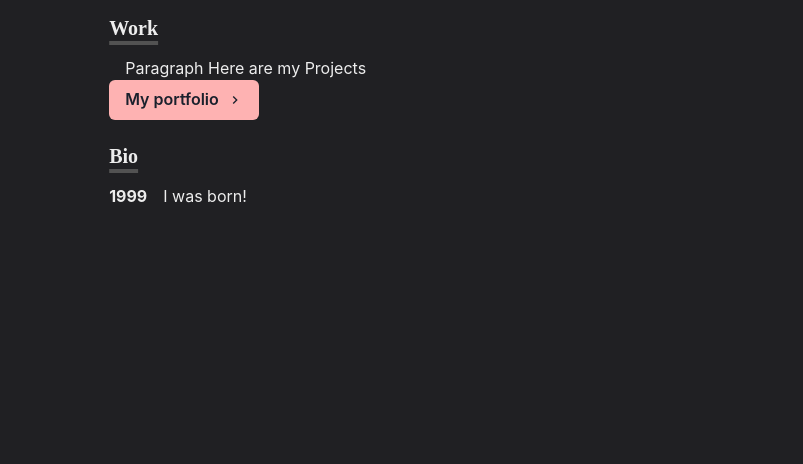
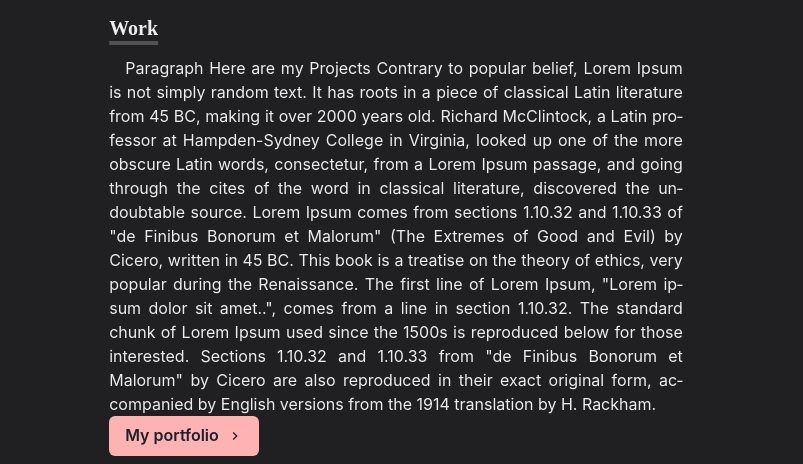
Before and after one commit to RiyaNegi/Portfolio, a Next.js app: page / in a window 1280 px wide. Shown: the part 337-801 px from the top of the page, without its empty margins (244-1047 px from the left). Built offline with nearby package versions, Linux system fonts and the light colour scheme.

Commit message:
Implement page transitions

```diff
--- /dev/null
+++ b/components/layouts/article.js
@@ -0,0 +1,30 @@
+import { motion } from 'framer-motion'
+import Head from 'next/head'
+import { GridItemStyle } from '../grid-item'
+
+const variants = {
+  hidden: { x: 0, opacity: 0, y: 20 },
+  enter: { x: 0, opacity: 1, y: 0 },
+  exit: { x: 0, opacity: 0, y: 20 }
+}
+
+const Layout = ({ children, title }) => {
+  return (
+    <motion.article
+      initial="hidden"
+      animate="enter"
+      exit="exit"
+      variants={variants}
+    >
+      {title && (
+        <Head>
+          <title>{title} - Riya Negi</title>
+        </Head>
+      )}
+      {children}
+      <GridItemStyle />
+    </motion.article>
+  )
+}
+
+export default Layout
--- a/pages/_app.js
+++ b/pages/_app.js
@@ -1,6 +1,7 @@
 import { ChakraProvider, ColorModeScript } from '@chakra-ui/react'
 import Layout from '../components/layouts/main'
 import theme from '../lib/theme'
+import { AnimatePresence } from 'framer-motion'
 
 const Website = ({ Component, pageProps, router }) => {
   return (
@@ -8,7 +9,12 @@ const Website = ({ Component, pageProps, router }) => {
       <ColorModeScript initialColorMode={theme.config.initialColorMode} />
       <Layout router={router}>
         {' '}
-        <Component {...pageProps} key={router.route}></Component>
+        <AnimatePresence
+          onExitComplete={() => window.scrollTo(0, 0)}
+          initial={true}
+        >
+          <Component {...pageProps} key={router.route}></Component>
+        </AnimatePresence>
       </Layout>
     </ChakraProvider>
   )
--- a/pages/index.tsx
+++ b/pages/index.tsx
@@ -13,9 +13,11 @@ import Paragraph from '../components/paragraph'
 import React from 'react'
 import { ChevronRightIcon } from '@chakra-ui/icons'
 import { BioSection, BioYear } from '../components/bio'
+import Layout from '../components/layouts/article'
 
 const Page = () => {
   return (
+    <Layout>
       <Container>
         <Box
           borderRadius="lg"
@@ -68,7 +70,24 @@ const Page = () => {
           <Paragraph>
             Paragraph{' '}
             <NextLink href="/works/projects" color="teal.500">
-            Here are my Projects
+              Here are my Projects Contrary to popular belief, Lorem Ipsum is
+              not simply random text. It has roots in a piece of classical Latin
+              literature from 45 BC, making it over 2000 years old. Richard
+              McClintock, a Latin professor at Hampden-Sydney College in
+              Virginia, looked up one of the more obscure Latin words,
+              consectetur, from a Lorem Ipsum passage, and going through the
+              cites of the word in classical literature, discovered the
+              undoubtable source. Lorem Ipsum comes from sections 1.10.32 and
+              1.10.33 of "de Finibus Bonorum et Malorum" (The Extremes of Good
+              and Evil) by Cicero, written in 45 BC. This book is a treatise on
+              the theory of ethics, very popular during the Renaissance. The
+              first line of Lorem Ipsum, "Lorem ipsum dolor sit amet..", comes
+              from a line in section 1.10.32. The standard chunk of Lorem Ipsum
+              used since the 1500s is reproduced below for those interested.
+              Sections 1.10.32 and 1.10.33 from "de Finibus Bonorum et Malorum"
+              by Cicero are also reproduced in their exact original form,
+              accompanied by English versions from the 1914 translation by H.
+              Rackham.
             </NextLink>
           </Paragraph>
           <Box>
@@ -92,6 +111,7 @@ const Page = () => {
           </Box>
         </Section>
       </Container>
+    </Layout>
   )
 }
 
```
Lines whose indentation alone changed are shown as unchanged.
